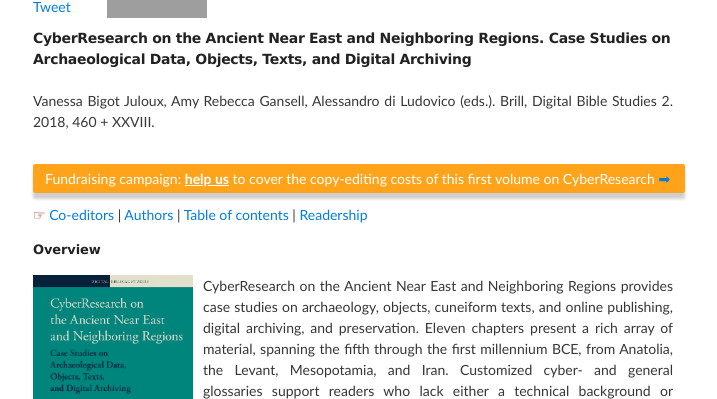
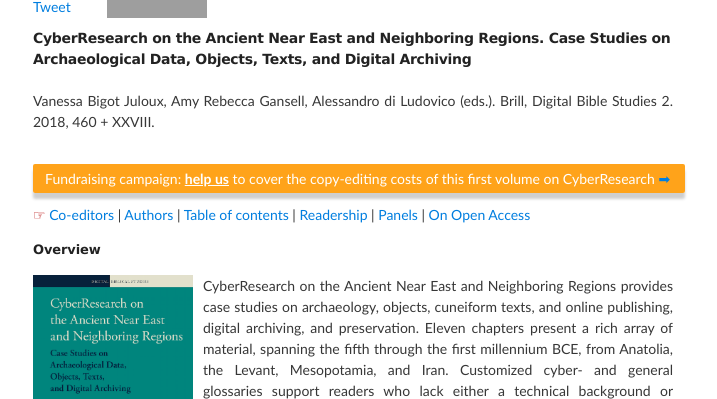
Before and after one commit to vbigot-juloux/ane-research-humanities, a Jekyll site: the page built from docs/CyberResearch-vol1.md, in a window 1280 px wide and 900 px high, cut to the strip 202-900 px from the top of the window. Shown: the top 399 px of the strip, without its empty margins (287-1004 px from the left). Built offline with Jekyll 4.4.1, drawn with Linux system fonts in a browser that asks for light colours; comment, search, counter and statistics services are not loaded; the repository's description, which GitHub fills in, is left out; grey boxes are pictures that could not be loaded.

Commit message:
Update CyberResearch-vol1.md

```diff
--- a/docs/CyberResearch-vol1.md
+++ b/docs/CyberResearch-vol1.md
@@ -24,7 +24,7 @@ Vanessa Bigot Juloux, Amy Rebecca Gansell, Alessandro di Ludovico (eds.). Brill,
 
 
 <span style="border: 0">
-	<span style="color:#b30000; font-size: 14px;">&#9758;</span> <a href="#eds">Co-editors</a> | <a href="#authors">Authors</a> | <a href="#table-content">Table of contents</a> | <a href="#readership">Readership</a>
+	<span style="color:#b30000; font-size: 14px;">&#9758;</span> <a href="#eds">Co-editors</a> | <a href="#authors">Authors</a> | <a href="#table-content">Table of contents</a> | <a href="#readership">Readership</a> | <a href="">Panels</a> | <a href="">On Open Access</a>
 </span>
 
 <h3>Overview</h3>
```
